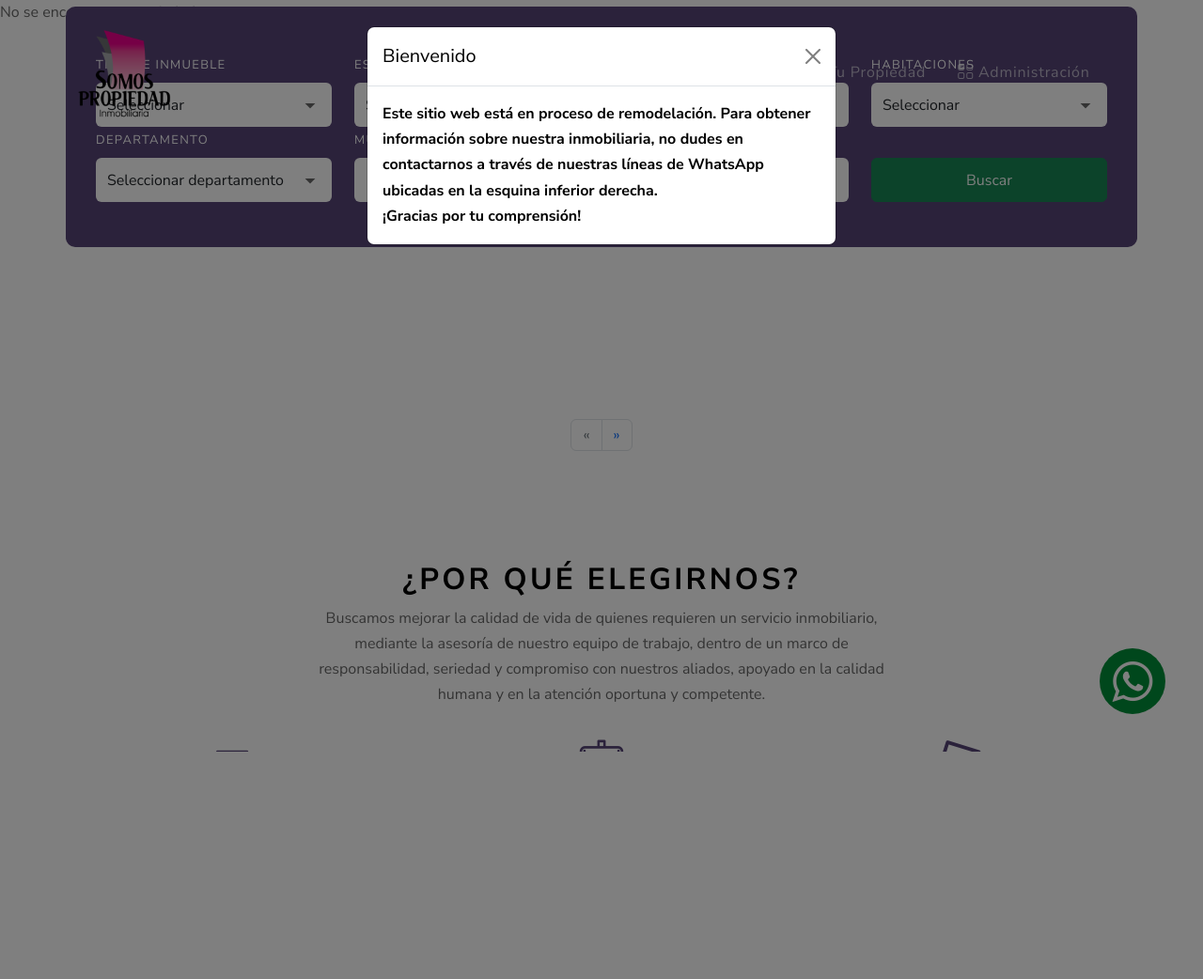
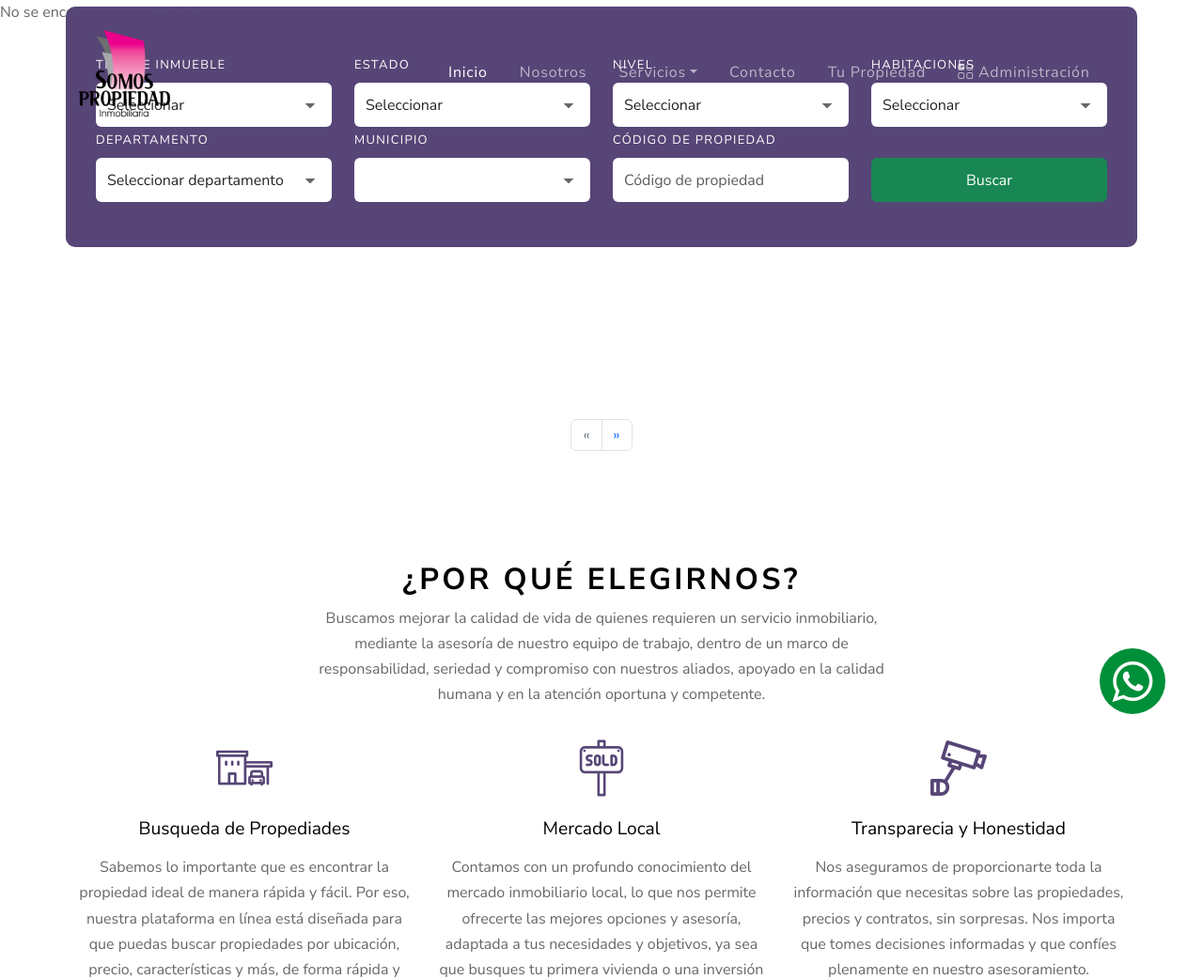
Before and after one commit to softwarejhond/PAGINA-WEB-SOMOS-PROPIEDAD, a PHP site: page /index.php in a window 1280 px wide. Shown: the top 1042 px of the page at 94% size. Before the commit the page ends 800 px from the top, so only its background shows below. Run offline with PHP 8.4, Linux system fonts and the light colour scheme; tables that the repository leaves empty or names only in its code hold one stand-in row (values such as "Sample post"); lists and menus that the app fills with data are empty; some web fonts are replaced.

Commit message:
fix carousel

```diff
--- a/controllers/head.php
+++ b/controllers/head.php
@@ -17,4 +17,4 @@
 <link rel="stylesheet" href="css/fl-bigmug-line.css">
 <link rel="stylesheet" href="css/aos.css">
 <link href="https://cdn.jsdelivr.net/npm/bootstrap@5.3.3/dist/css/bootstrap.min.css" rel="stylesheet" integrity="sha384-QWTKZyjpPEjISv5WaRU9OFeRpok6YctnYmDr5pNlyT2bRjXh0JMhjY6hW+ALEwIH" crossorigin="anonymous">
-<link rel="stylesheet" href="css/style.css?V=1.1">
+<link rel="stylesheet" href="css/style.css?V=1.2">
--- a/controllers/hero.php
+++ b/controllers/hero.php
@@ -1,7 +1,12 @@
 <?php
+ini_set('display_errors', 1);
+ini_set('display_startup_errors', 1);
+error_reporting(E_ALL);
+
 // Conexión a la base de datos
 include("conexion.php");
 
+// Verificar la conexión
 if ($conn->connect_error) {
     die("Error de conexión: " . $conn->connect_error);
 }
@@ -10,19 +15,28 @@
 $query = "SELECT * FROM slider WHERE estado=1";
 $result = $conn->query($query);
 
-if ($result->num_rows > 0): ?>
+if ($result && $result->num_rows > 0): ?>
 <div class="slide-one-item home-slider owl-carousel">
     <?php while ($row = $result->fetch_assoc()): ?>
-    <div class="site-blocks-cover overlay" style="background-image: url(https://somospropiedad.com/admin/img/carousel/<?php echo htmlspecialchars($row['url_image']); ?>);" data-aos="fade" data-stellar-background-ratio="0.5">
-        <div class="container">
-            <div class="row align-items-center justify-content-center text-center">
+    <div class="site-blocks-cover overlay"
+         style="
+            background-image: url('https://somospropiedad.com/admin/img/carousel/<?php echo htmlspecialchars($row['url_image']); ?>');
+            background-size: cover;
+            background-position: center;
+            background-repeat: no-repeat;
+            height: 500px; /* Ajusta la altura según tus necesidades */
+         "
+         data-aos="fade"
+         data-stellar-background-ratio="0.5">
+        <div class="container h-100">
+            <div class="row h-100 align-items-center justify-content-center text-center">
                 <div class="col-md-10">
-                    <span class="d-inline-block bg-<?php echo $row['titulo'] === 'Para Alquilar' ? 'success' : 'danger'; ?> text-white px-3 mb-3 property-offer-type rounded">
+                    <span class="d-inline-block bg-<?php echo htmlspecialchars($row['titulo'] === 'EN ALQUILER' ? 'success' : 'danger'); ?> text-white px-3 mb-3 property-offer-type rounded">
                         <?php echo htmlspecialchars($row['titulo']); ?>
                     </span>
                     <h1 class="mb-2"><?php echo htmlspecialchars($row['descripcion']); ?></h1>
-                    <p class="mb-5"><strong class="h2 font-weight-bold">$<?php echo number_format($row['texto_boton'], 2); ?></strong></p>
-                    <p><a href="<?php echo htmlspecialchars($row['link']); ?>" class="btn btn-white btn-outline-white py-3 px-5 rounded-0 btn-2">Ver Detalles</a></p>
+                    <p class="mb-5"><strong class="h2 font-weight-bold">$<?php echo number_format((float)$row['texto_boton'], 2); ?></strong></p>
+                    <p><a href="<?php echo htmlspecialchars($row['url_boton']); ?>" class="btn btn-white btn-outline-white py-3 px-5 rounded-0 btn-2">Ver Detalles</a></p>
                 </div>
             </div>
         </div>
--- a/index.php
+++ b/index.php
@@ -153,28 +153,7 @@
     <?php include './controllers/footer.php';?>
 
   </div>
-<!-- Modal -->
-<div class="modal fade" id="miModal" tabindex="-1" aria-labelledby="miModalLabel" aria-hidden="true">
-  <div class="modal-dialog">
-    <div class="modal-content">
-      <div class="modal-header">
-        <h5 class="modal-title text-black" id="miModalLabel">Bienvenido</h5>
-        <button type="button" class="btn-close" data-bs-dismiss="modal" aria-label="Close"></button>
-      </div>
-      <div class="modal-body text-black">
-      Este sitio web está en proceso de remodelación. Para obtener información sobre nuestra inmobiliaria, no dudes en contactarnos a través de nuestras líneas de WhatsApp ubicadas en la esquina inferior derecha.
-      <br>¡Gracias por tu comprensión!
-      </div>
 
-    </div>
-  </div>
-</div>
-<script>
-  document.addEventListener('DOMContentLoaded', function () {
-    var miModal = new bootstrap.Modal(document.getElementById('miModal'));
-    miModal.show();
-  });
-</script>
 
   <?php include './controllers/scripts.php' ?>
   <script type="text/javascript" src="js/departamentos_municipios_barrios.js?v=1"></script>
```
Also changed, not shown: controllers/casa2.jpg (added).
